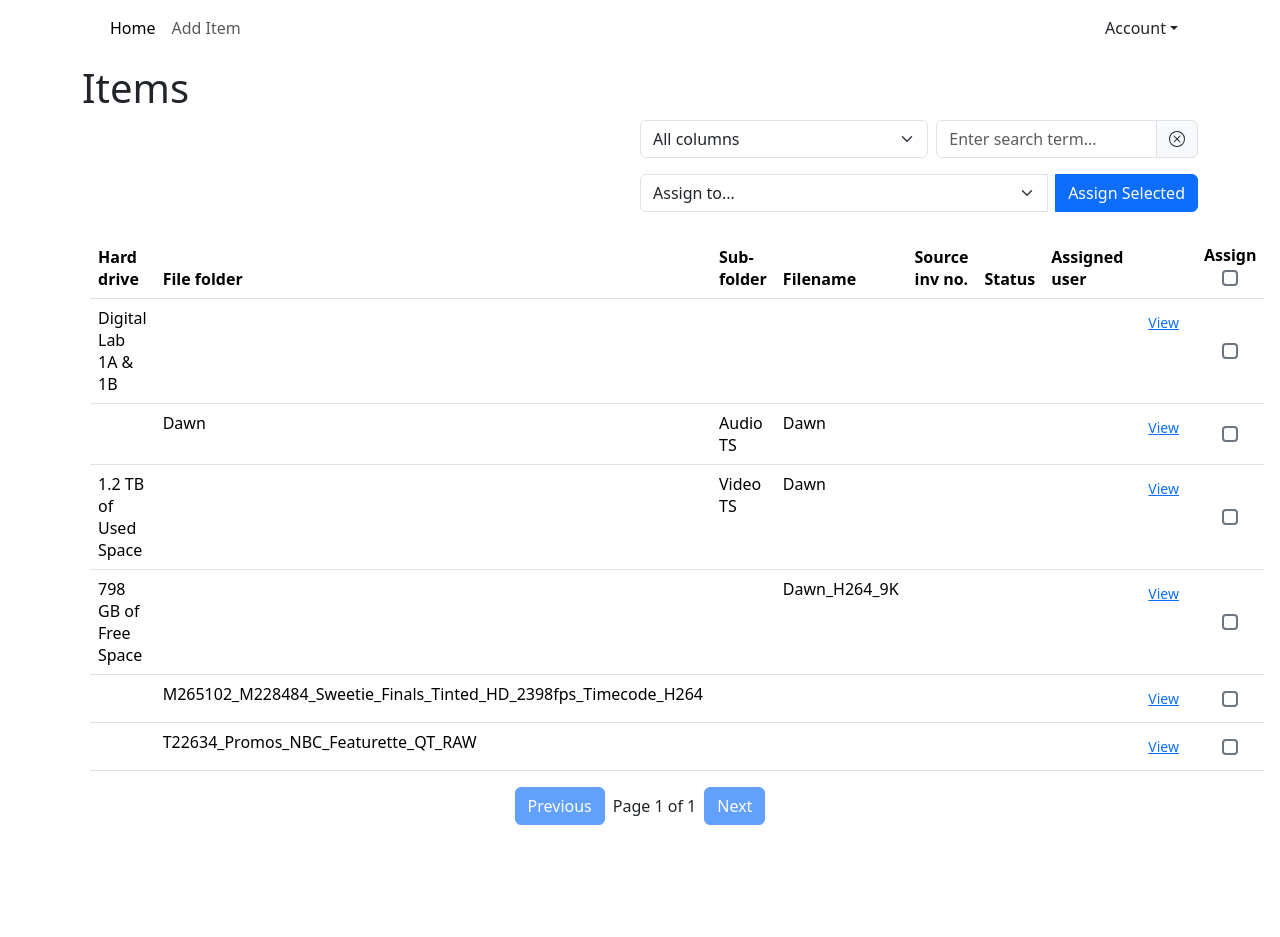
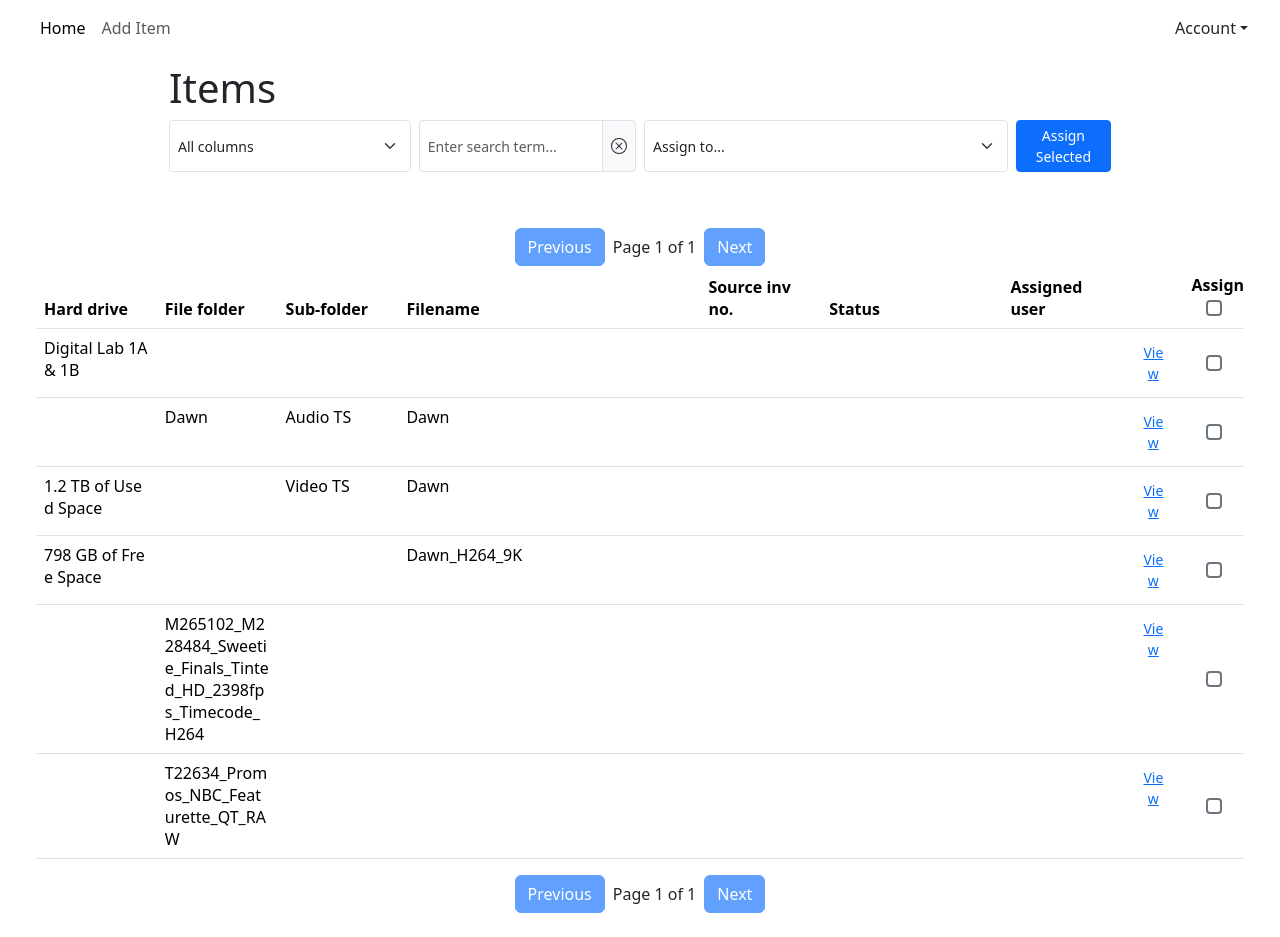
Before and after one commit to UCLALibrary/ftva-lab-data, a Django app: page / in a window 1280 px wide. Before the commit the page ends 825 px from the top, so only its background shows below. Run offline with Django 5.2, Linux system fonts and the light colour scheme; a user stored in the database is signed in; data comes from the database, SQL or seed files in the repository; tables that the repository leaves empty hold one stand-in row (values such as "Sample post"); parts of the project's set-up code (start-up, migrations or seed data) failed here and were passed over; some libraries are stand-ins or nearby versions.

Commit message:
SYS-1854: improve search screen styling

```diff
--- a/ftva_lab_data/templates/base.html
+++ b/ftva_lab_data/templates/base.html
@@ -19,7 +19,7 @@
     <link rel="stylesheet" type="text/css" href="{% static 'css/style.css' %}" />
 </head>
 
-<body class="container-md h-100 d-flex flex-column gap-2">
+<body class="container-fluid h-100 d-flex flex-column gap-2">
     <header class="flex-shrink-0">
         {% if not request.resolver_match.view_name == 'login' %}
         {% include 'partials/navbar.html' %}
--- a/ftva_lab_data/templates/partials/search_results_table.html
+++ b/ftva_lab_data/templates/partials/search_results_table.html
@@ -1,12 +1,46 @@
-<table class="table table-hover">
+<div class="d-flex justify-content-center align-items-center gap-2">
+
+    <button class="btn btn-primary" {% if page_obj.has_previous %}
+        hx-get="{% url 'render_table' %}?page={{ page_obj.previous_page_number }}&search={{ search }}&search_column={{ search_column }}"
+        hx-target="#table-container" {% else %} disabled {% endif %}>Previous</button>
+
+    <span>Page {{ page_obj.number }} of {{ page_obj.paginator.num_pages }}</span>
+
+    <button class="btn btn-primary" {% if page_obj.has_next %}
+        hx-get="{% url 'render_table' %}?page={{ page_obj.next_page_number }}&search={{ search }}&search_column={{ search_column }}"
+        hx-target="#table-container" {% else %} disabled {% endif %}>Next</button>
+</div>
+
+
+<table class="table table-hover" style="table-layout: fixed;">
+    <colgroup>
+        <!--Hard drive-->
+        <col style="width: 10%;">
+        <!--File folder-->
+        <col style="width: 10%;">
+        <!--Sub-folder-->
+        <col style="width: 10%;">
+        <!--Filename-->
+        <col style="width: 25%;">
+        <!--Source inv no.-->
+        <col style="width: 10%;">
+        <!--Status-->
+        <col style="width: 15%;">
+        <!--Assigned user-->
+        <col style="width: 10%;">
+        <!--View link-->
+        <col style="width: 5%;">
+        <!--Checkbox for assigning-->
+        <col style="width: 5%;">
+    </colgroup>
     <thead>
         <tr>
             {% for _, label in columns %}
             <th>{{ label }}</th>
             {% endfor %}
+            <!--Empty <th> for View link-->
             <th></th>
-            <th class="text-center">
-
+            <th class ="text-center">
                 Assign
                 <div class="form-check justify-content-center m-0" style="display: flex;" title="Select all items on this page">
                     <input type="checkbox" class="form-check-input checkbox-bold" id="select-all-checkbox">
@@ -18,15 +52,17 @@
         {% for row in rows %}
         <tr>
             {% for field, value in row.data.items %}
+                {% if field == "status" %}
                 <td>
-                    {% if field == "status" %}
-                        {% for status in value %}
-                            <span class="badge rounded-pill bg-info text-dark m-1">{{ status }}</span>
-                        {% endfor %}
-                    {% else %}
-                        {{ value }}
-                    {% endif %}
+                    {% for status in value %}
+                        <span class="badge rounded-pill bg-info text-dark m-1">{{ status }}</span>
+                    {% endfor %}
                 </td>
+                {% else %}
+                <td class="nowrap">
+                    {{ value }}
+                </td>
+                {% endif %}
             {% endfor %}
             <td>
                 <a class="btn btn-link btn-sm" href="{% url 'view_item' row.id %}">View</a>
@@ -39,7 +75,7 @@
         </tr>
         {% empty %}
         <tr>
-            <td class="text-center" colspan="{{ columns|length|add:1 }}">No results found.</td>
+            <td class="text-left" colspan="{{ columns|length|add:1 }}">No results found.</td>
         </tr>
         {% endfor %}
     </tbody>
--- a/ftva_lab_data/templates/search_results.html
+++ b/ftva_lab_data/templates/search_results.html
@@ -5,23 +5,25 @@
 <div id="messages">
     {% include "partials/messages.html" %}
 </div>
+<div class="w-75 mx-auto">
+    <h1>Items</h1>
+</div>
 
-<h1>Items</h1>
+<div class="d-flex align-items-stretch gap-2 mb-3 w-75 mx-auto">
 
     <!-- HTMX will listen for triggers from enclosed controls,
     then issue GET requests to 'render_table' URL
     and replace content of #table-container with result -->
-<form class="d-flex justify-content-end" hx-get="{% url 'render_table' %}" hx-target="#table-container"
+    <form class="d-flex gap-2 align-items-stretch w-50" hx-get="{% url 'render_table' %}" hx-target="#table-container"
         hx-trigger="change from:find select, keyup changed delay:300ms from:find input, clear from:find input">
-    <div class="d-flex w-50 gap-2">
-        <select name="search_column" class="form-select">
+        <select name="search_column" class="form-select form-select-sm">
             <option value="">All columns</option>
             {% for field, label in columns %}
             <option value="{{ field }}">{{ label }}</option>
             {% endfor %}
         </select>
-        <div class="input-group">
-            <input id="search-input" class="form-control" type="text" name="search" placeholder="Enter search term...">
+        <div class="input-group input-group-sm">
+            <input id="search-input" class="form-control form-control-sm" type="text" name="search" placeholder="Enter search term...">
             <span class="input-group-text">
                 <button class="btn p-0 border-0" type="button" hx-on:click="clearSearchInput()">
                     <svg xmlns="http://www.w3.org/2000/svg" width="16" height="16" fill="currentColor"
@@ -33,29 +35,25 @@ and replace content of #table-container with result -->
                 </button>
             </span>
         </div>
-    </div>
     </form>
 
-<form id="assigned-users-form" method="post" hx-post="{% url 'assign_to_user' %}" hx-target="#table-container" class="d-flex justify-content-end">
+    <form id="assigned-users-form" method="post" hx-post="{% url 'assign_to_user' %}" hx-target="#table-container" class="d-flex gap-2 align-items-stretch w-50">
         {% csrf_token %}
-    <div class="d-flex w-50 gap-2 input-group">
-        <select name="user_id" class="form-select" required>
+        <select name="user_id" class="form-select form-select-sm" required>
             <option value="">Assign to...</option>
             <option value="__unassign__">Unassign</option>
             {% for user in users %}
             <option value="{{ user.id }}">{{ user.username }}</option>
             {% endfor %}
         </select>
-    <button type="submit" class="btn btn-primary">Assign Selected</button>
-
+        <button type="submit" class="btn btn-sm btn-primary">Assign Selected</button>
+    </form>
 </div>
-</form>
-
 
 
 <!-- On page load, HTMX triggers GET request to 'render_table'
 and inserts it within div -->
-<div id="table-container" class="p-2" hx-get="{% url 'render_table' %}" hx-trigger="load"></div>
+<div id="table-container" class="table-responsive container-fluid p-4" hx-get="{% url 'render_table' %}" hx-trigger="load"></div>
 
 
 {% endblock %}
--- a/static/css/style.css
+++ b/static/css/style.css
@@ -1,3 +1,14 @@
 .checkbox-bold {
   border: 2px solid var(--bs-gray-600);
 }
+
+#table-container td {
+    word-break: break-all;
+    overflow: hidden;
+    text-overflow: ellipsis;
+}
+
+
+#table-container .no-wrap {
+    white-space: nowrap;
+}
```
Lines whose indentation alone changed are shown as unchanged.
